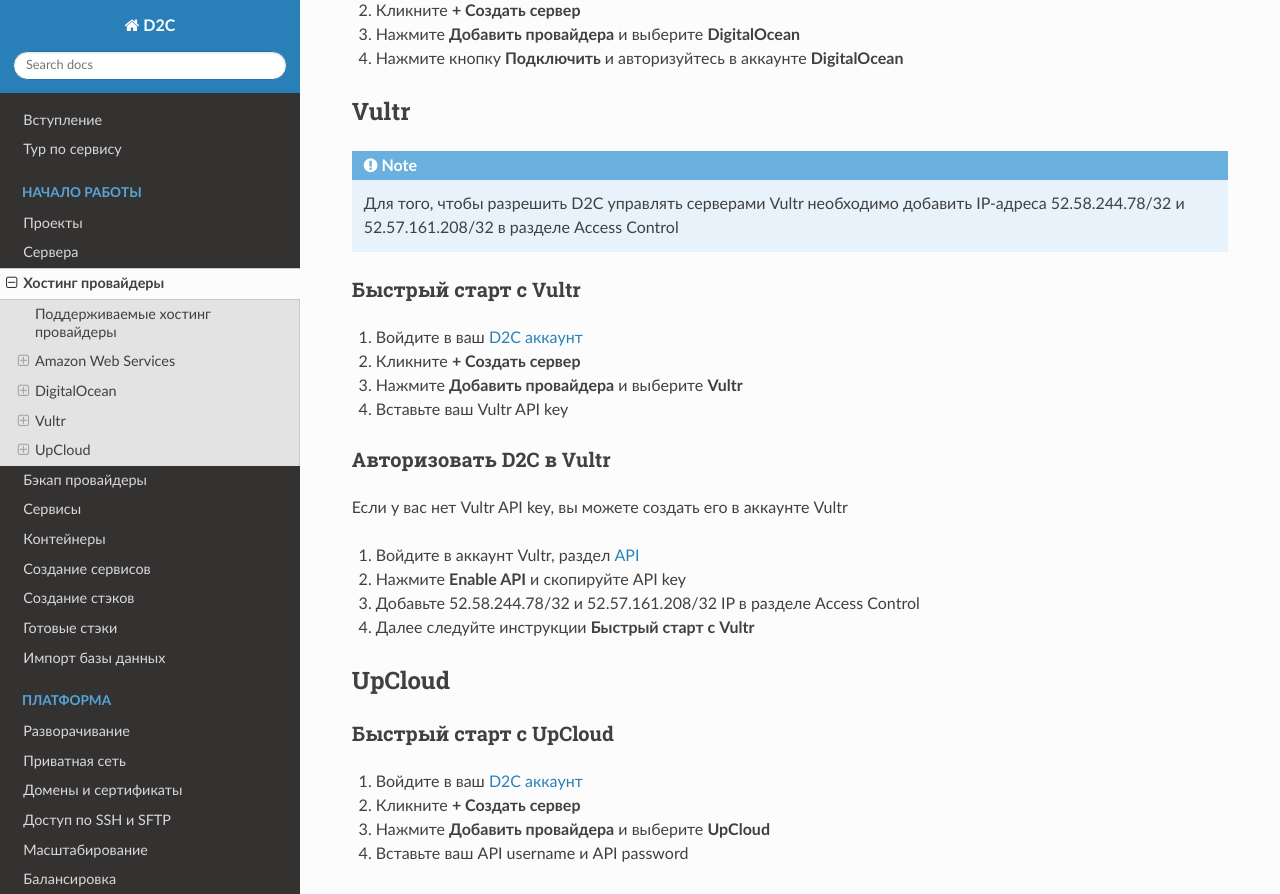
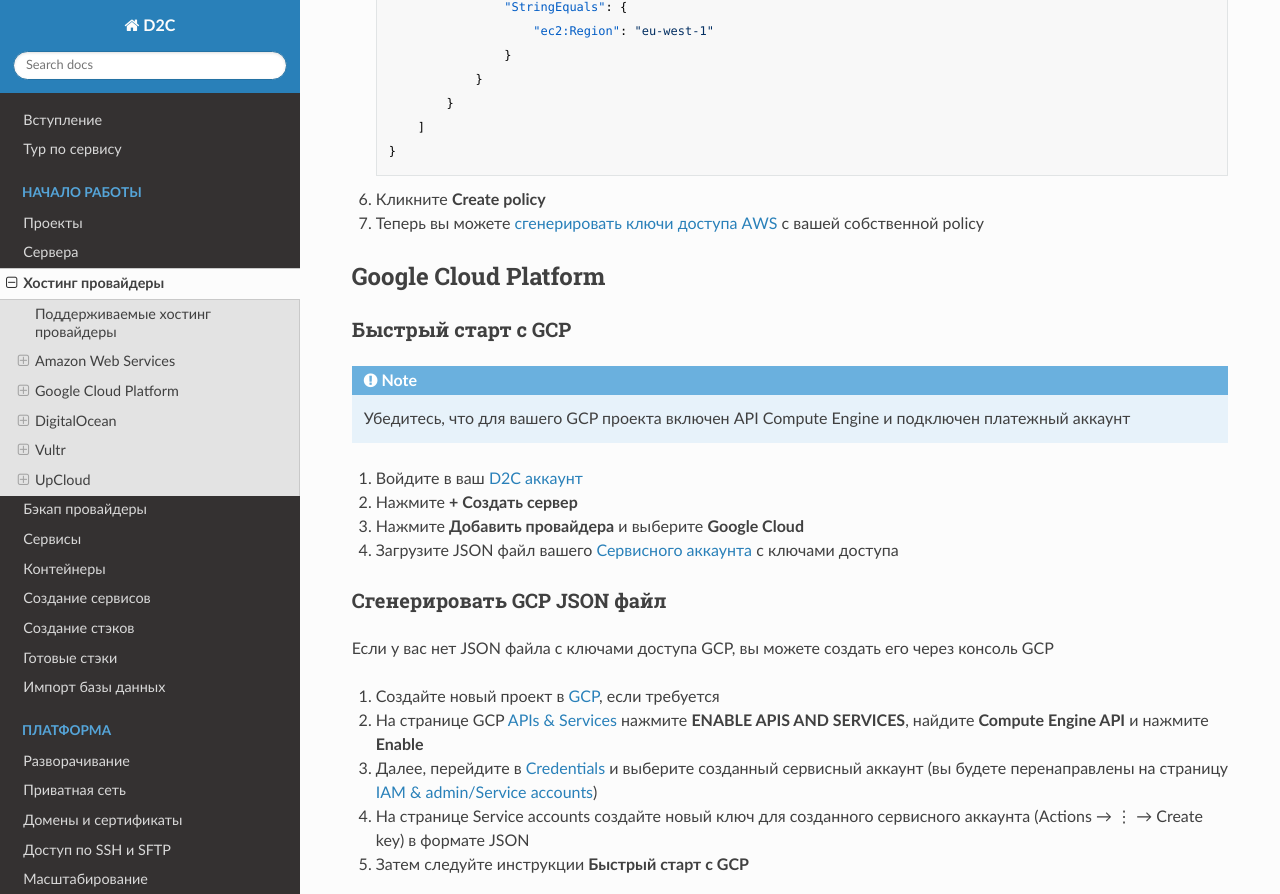
Before and after one commit to d2cio/docs-ru, an MkDocs documentation site: the page built from docs/getting-started/cloud-providers.md, in a window 1280 px wide and 1400 px high, scrolled down 1875 px. Shown: the top 894 px of the window. Built offline with MkDocs 1.6.1, drawn with Linux system fonts in a browser that asks for light colours; nearby versions of some CDN libraries; some of the changed text lies outside the part shown.

Commit message:
gcp provider info, do block storage, videos

```diff
--- a/docs/getting-started/cloud-providers.md
+++ b/docs/getting-started/cloud-providers.md
@@ -7,19 +7,21 @@
 - **Amazon Web Services**
 - **DigitalOcean**
 - **Vultr**
-
-Скоро будут доступны:
-
-- UpCloud
-- Google Cloud Platform
+- **UpCloud**
+- **Google Cloud Platform**
 
 ## Amazon Web Services
+
+### Видео-инструкция
+
+<iframe width="640" height="360" src="https://www.youtube.com/embed/LT866IxJ5Qo" frameborder="0" allow="autoplay; encrypted-media" allowfullscreen></iframe>
+<br>
 
 ### Быстрый старт с AWS
 
 1. Войдите в ваш [D2C аккаунт](https://panel.d2c.io/account/login)
 2. Нажмите **+ Создать сервер**
-3. Нажмите **Добавить провайдера** and choose **Amazon Web Services**
+3. Нажмите **Добавить провайдера** и выберите **Amazon Web Services**
 5. Вставьте ваши ключи доступа AWS (Access Key ID and Secret Access Key)
 
 ### Сгенерировать ключи доступа (AWS credentials)
@@ -62,7 +64,35 @@
 6. Кликните **Create policy**
 7. Теперь вы можете [сгенерировать ключи доступа AWS](/getting-started/cloud-providers/#generate-aws-credentials) с вашей собственной policy
 
+## Google Cloud Platform
+
+### Быстрый старт с GCP
+
+!!! note
+
+    Убедитесь, что для вашего GCP проекта включен API Compute Engine и подключен платежный аккаунт
+
+1. Войдите в ваш [D2C аккаунт](https://panel.d2c.io/account/login)
+2. Нажмите **+ Создать сервер**
+3. Нажмите **Добавить провайдера** и выберите **Google Cloud**
+4. Загрузите JSON файл вашего [Сервисного аккаунта](https://console.cloud.google.com/iam-admin/serviceaccounts) с ключами доступа
+
+### Сгенерировать GCP JSON файл
+
+Если у вас нет JSON файла с ключами доступа GCP, вы можете создать его через консоль GCP
+
+1. Создайте новый проект в [GCP](https://console.cloud.google.com), если требуется
+2. На странице GCP [APIs & Services](https://console.cloud.google.com/apis/dashboard) нажмите **ENABLE APIS AND SERVICES**, найдите **Compute Engine API** и нажмите **Enable**
+3. Далее, перейдите в [Credentials](https://console.cloud.google.com/apis/api/compute.googleapis.com/credentials) и выберите созданный сервисный аккаунт (вы будете перенаправлены на страницу [IAM & admin/Service accounts](https://console.cloud.google.com/iam-admin/serviceaccounts))
+4. На странице Service accounts создайте новый ключ для созданного сервисного аккаунта (Actions → ⋮ → Create key) в формате JSON
+5. Затем следуйте инструкции **Быстрый старт с GCP**
+
 ## DigitalOcean
+
+### Видео-инструкция
+
+<iframe width="640" height="360" src="https://www.youtube.com/embed/bCzGLQ6op0U" frameborder="0" allow="autoplay; encrypted-media" allowfullscreen></iframe>
+<br>
 
 ### Быстрый старт с DigitalOcean
 
@@ -73,11 +103,16 @@
 
 ## Vultr
 
+### Видео-инструкция
+
+<iframe width="640" height="360" src="https://www.youtube.com/embed/5pQzCXkhNKM" frameborder="0" allow="autoplay; encrypted-media" allowfullscreen></iframe>
+<br>
+
+### Быстрый старт с Vultr
+
 !!! note
 
     Для того, чтобы разрешить D2C управлять серверами Vultr необходимо добавить IP-адреса 52.58.244.78/32 и 52.57.161.208/32 в разделе Access Control
-
-### Быстрый старт с Vultr
 
 1. Войдите в ваш [D2C аккаунт](https://panel.d2c.io/account/login)
 2. Кликните **+ Создать сервер**
@@ -95,6 +130,11 @@
 
 ## UpCloud
 
+### Видео-инструкция
+
+<iframe width="640" height="360" src="https://www.youtube.com/embed/adxjApELOu8" frameborder="0" allow="autoplay; encrypted-media" allowfullscreen></iframe>
+<br>
+
 ### Быстрый старт с UpCloud
 
 1. Войдите в ваш [D2C аккаунт](https://panel.d2c.io/account/login)
```
Also changed, not shown: docs/getting-started/hosts.md (+27 -10 lines), docs/platform/backups.md (+7 -0 lines), docs/platform/domains-and-certificates.md (+5 -0 lines), docs/img/do_block_storage.png (added), docs/img/gcp_volumes_resize.png (added).
